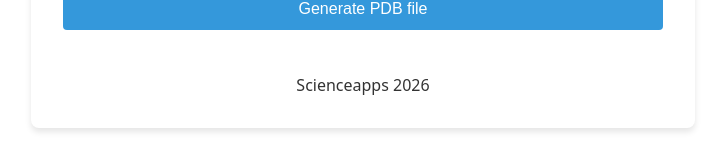
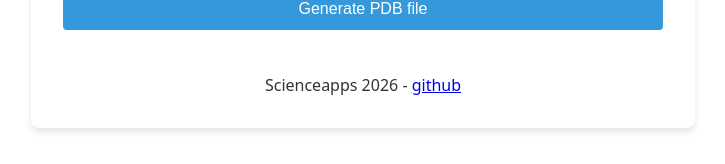
Before and after one commit to scienceapps/Tle-to-PDB-Converter-for-PocketSat-on-palmOS, a plain HTML site: page index.html in a window 1280 px wide. Shown: the part 423-587 px from the top of the page, without its empty margins (277-1002 px from the left). Drawn offline with Linux system fonts and the light colour scheme.

Commit message:
Update index.html

```diff
--- a/index.html
+++ b/index.html
@@ -116,7 +116,7 @@
     <div id="messageBox" class="alert"></div>
 
 	<br/><br/><br/>
-    <center>Scienceapps 2026</center>
+    <center>Scienceapps 2026 - <a href="https://github.com/scienceapps/Tle-to-PDB-Converter-for-PocketSat-on-palmOS">github</a></center>
 
     <script>
         const MAX_RECS = 3000;
```
